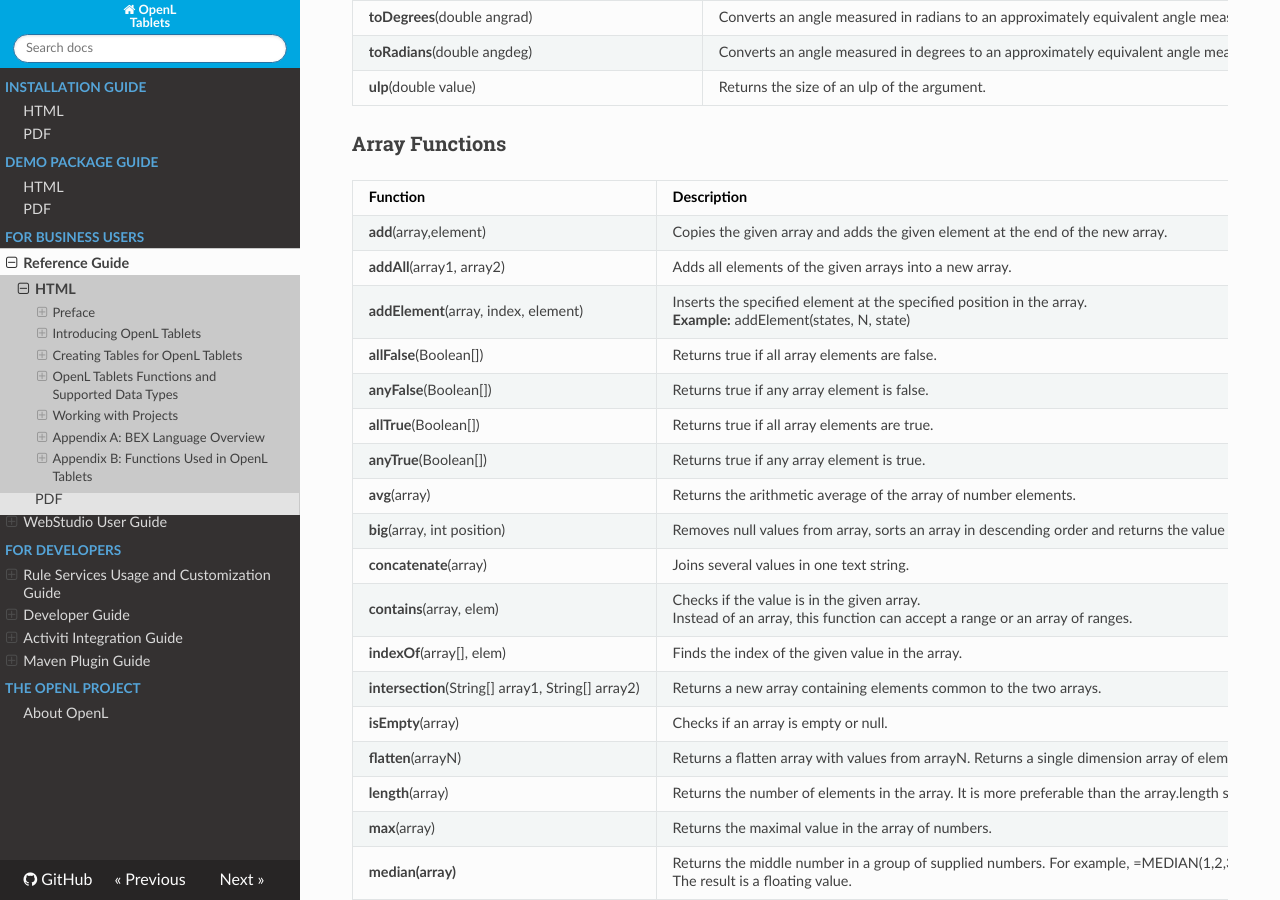
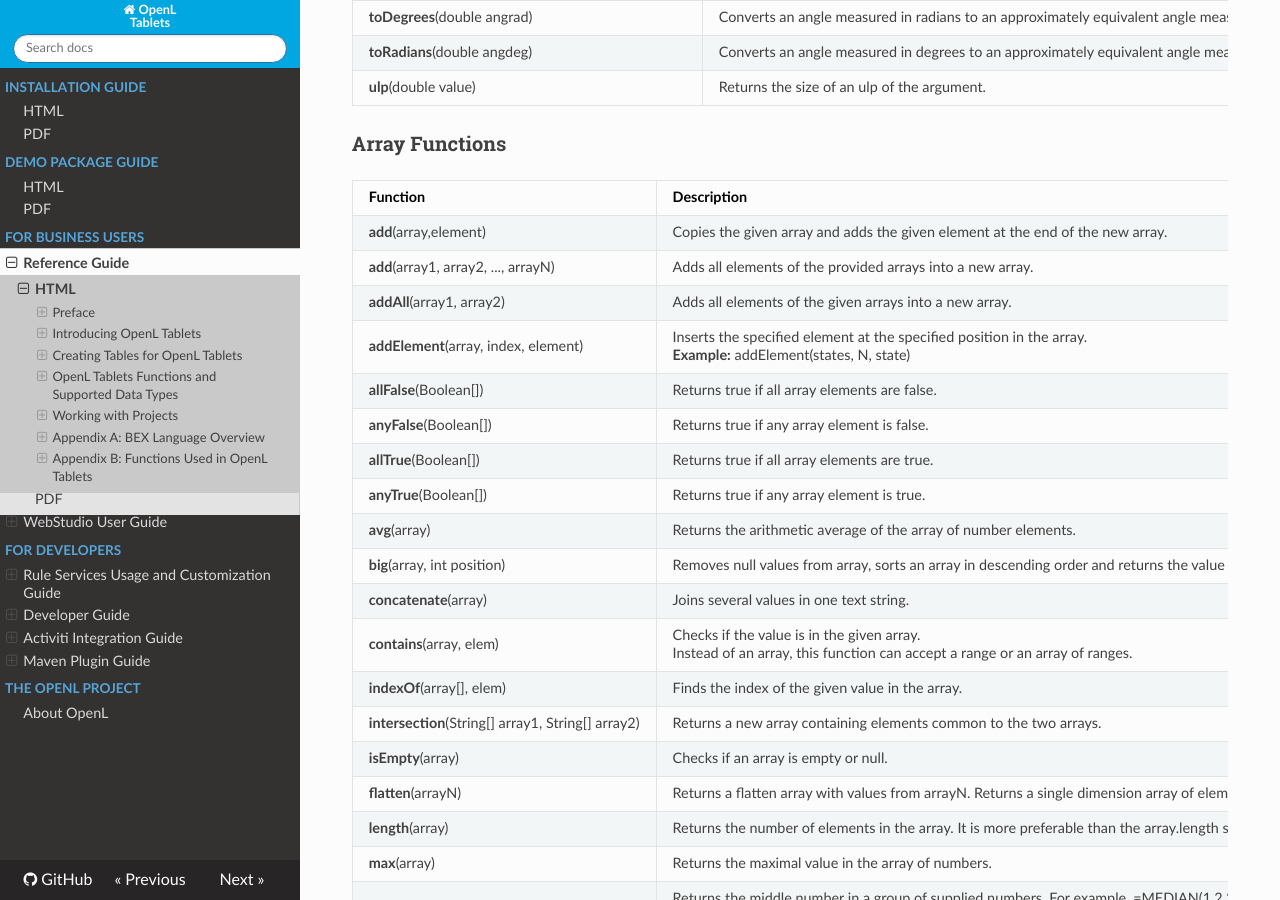
Before and after one commit to agradus/OpenLdocs, an MkDocs documentation site: the page built from docs/documentation/guides/reference_guide.md, in a window 1280 px wide and 900 px high, scrolled down 189154 px. Built offline with MkDocs 1.6.1, drawn with Linux system fonts in a browser that asks for light colours; nearby versions of some CDN libraries.

Commit message:
EPBDS-13908

```diff
--- a/docs/documentation/guides/reference_guide.md
+++ b/docs/documentation/guides/reference_guide.md
@@ -4247,6 +4247,7 @@ This chapter provides a complete list of functions available in OpenL Tablets an
 | Function                                                         | Description                                                                                                                          |
 |------------------------------------------------------------------|--------------------------------------------------------------------------------------------------------------------------------------|
 | **add**(array,element)                                           | Copies the given array and adds the given element at the end of the new array.                                                       |
+| **add**(array1, array2, ..., arrayN)                                           | Adds all elements of the provided arrays into a new array.                                                       |
 | **addAll**(array1, array2)                                       | Adds all elements of the given arrays into a new array.                                                                              |
 | **addElement**(array, index, element)                             | Inserts the specified element at the specified position in the array. <br/>**Example:** addElement(states, N, state)                                                               |
 | **allFalse**(Boolean[])                                          | Returns true if all array elements are false.                                                                                        |
```
